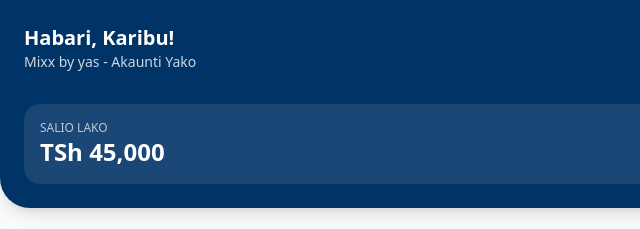
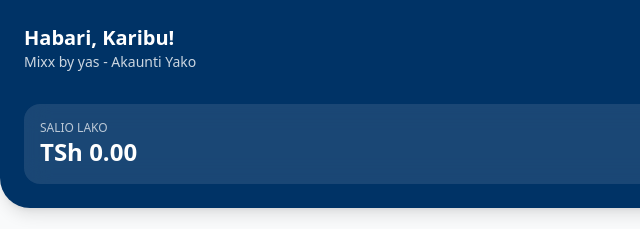
Before and after one commit to 8804ivanluinsco-sketch/mixx-by-yas, a website: page public/dashboard.html in a window 1280 px wide. Shown: the top 229 px of the page, 0-640 px from the left. Drawn offline with nearby package versions, Linux system fonts and the light colour scheme.

Commit message:
Update dashboard.html

```diff
--- a/public/dashboard.html
+++ b/public/dashboard.html
@@ -24,7 +24,7 @@
         <div class="mt-8 bg-white/10 p-4 rounded-2xl flex justify-between items-center backdrop-blur-md">
             <div>
                 <p class="text-xs uppercase opacity-70">Salio Lako</p>
-                <h2 class="text-2xl font-bold">TSh 45,000</h2>
+                <h2 class="text-2xl font-bold">TSh 0.00</h2>
             </div>
             <button class="bg-[#ffd600] text-[#003366] px-4 py-2 rounded-xl font-bold text-sm">
                 Weka Pesa
```
